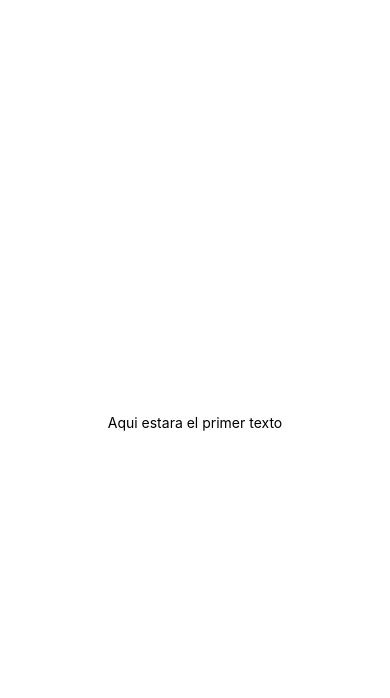
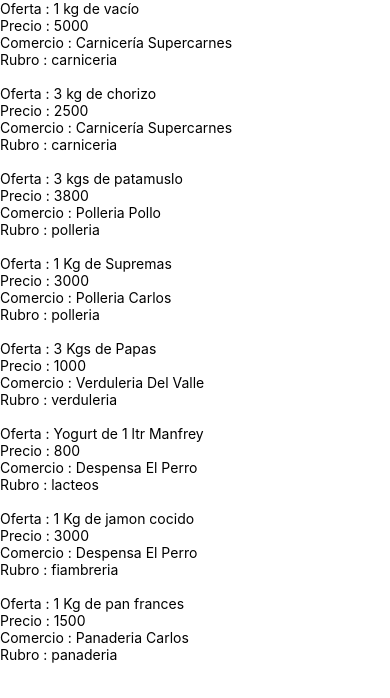
Before and after one commit to GonzaS89/lopediloteni, a React Native app: screen / in a window 390 px wide. Shown: the top 698 px of the page. Built offline with nearby package versions, Linux system fonts and the light colour scheme.

Commit message:
practicando

```diff
--- a/App.js
+++ b/App.js
@@ -1,20 +1,8 @@
 import { StatusBar } from 'expo-status-bar';
-import { StyleSheet, Text, View } from 'react-native';
+import Main from './src/componentes/Main.jsx'
 
 export default function App() {
   return (
-    <View style={styles.container}>
-      <Text>Aqui estara el primer texto</Text>
-      <StatusBar style="auto" />
-    </View>
-  );
+  <Main/>
+  )
 }
-
-const styles = StyleSheet.create({
-  container: {
-    flex: 1,
-    backgroundColor: '#fff',
-    alignItems: 'center',
-    justifyContent: 'center',
-  },
-});
--- a/package.json
+++ b/package.json
@@ -13,7 +13,8 @@
     "expo-status-bar": "~1.11.1",
     "react": "18.2.0",
     "react-native": "0.73.4",
-    "react-native-web": "~0.19.6"
+    "react-native-web": "~0.19.6",
+    "@expo/metro-runtime": "~3.1.3"
   },
   "devDependencies": {
     "@babel/core": "^7.20.0"
--- /dev/null
+++ b/src/componentes/Main.jsx
@@ -0,0 +1,16 @@
+import React from 'react';
+import Constants from 'expo-constants'
+import { View, Text } from 'react-native';
+import RepositoriosLista from './RepositoriosLista.jsx';
+
+
+const Main = () => {
+    return(
+        <View style = {{marginTop : Constants.statusBarHeight}}>
+            <RepositoriosLista/>
+        </View>
+
+    )
+}
+
+export default Main;
--- /dev/null
+++ b/src/componentes/RepositorioItem.jsx
@@ -0,0 +1,14 @@
+import React from 'react';
+import { View , Text } from 'react-native';
+
+const RepositorioItem =  (props) => (
+
+    <View key={props.id}>
+        <Text>Oferta : {props.nombre}</Text>
+        <Text>Precio : {props.precio}</Text>
+        <Text>Comercio : {props.comercio}</Text>
+        <Text>Rubro : {props.rubro}</Text>
+    </View>
+)
+
+export default RepositorioItem;
--- /dev/null
+++ b/src/componentes/RepositoriosLista.jsx
@@ -0,0 +1,18 @@
+import React from 'react'
+import { FlatList, View, Text } from 'react-native'
+import RepositorioItem from './RepositorioItem.jsx'
+import repositorios from '../data/repositorios.js'
+
+const RepositoriosLista = () => {
+    return (
+        <FlatList
+            data={repositorios}
+            ItemSeparatorComponent={() => <Text> </Text>}
+            renderItem={({ item : repo}) => (
+                <RepositorioItem { ... repo}/>
+            )}
+        />
+    )
+}
+
+export default RepositoriosLista;
--- /dev/null
+++ b/src/data/repositorios.js
@@ -0,0 +1,69 @@
+
+export default[
+    {
+        "nombre" : "1 kg de vacío",
+        "precio" : 5000,
+        "comercio" : "Carnicería Supercarnes",
+        "domicilioComercio" : "B° La Cancha",
+        "rubro" : "carniceria",
+        "id" : "778"
+    },
+    {
+        "nombre" : "3 kg de chorizo",
+        "precio" : 2500,
+        "comercio" : "Carnicería Supercarnes",
+        "domicilioComercio" : "B° La Cancha",
+        "rubro" : "carniceria",
+        "id" : "800"
+    },
+    {
+        "nombre" : "3 kgs de patamuslo",
+        "precio" : 3800,
+        "comercio" : "Polleria Pollo",
+        "domicilioComercio" : "B° La Avenida",
+        "rubro" : "polleria",
+        "id" : "454"
+    },
+    {
+        "nombre" : "1 Kg de Supremas",
+        "precio" : 3000,
+        "comercio" : "Polleria Carlos",
+        "domicilioComercio" : "B° La Cancha",
+        "rubro" : "polleria",
+        "id" : "784"
+    },
+    {
+        "imagen" : "papas",
+        "nombre" : "3 Kgs de Papas",
+        "precio" : 1000,
+        "comercio" : "Verduleria Del Valle",
+        "domicilioComercio" : "B° Tres Luces",
+        "rubro" : "verduleria",
+        "id" : "484"
+    },
+    {
+        "imagen" : "yogurt1lmanfrey",
+        "nombre" : "Yogurt de 1 ltr Manfrey",
+        "precio" : 800,
+        "comercio" : "Despensa El Perro",
+        "domicilioComercio" : "B° La Flor",
+        "rubro" : "lacteos",
+        "id" : "969"
+    },
+    {
+        "nombre" : "1 Kg de jamon cocido",
+        "precio" : 3000,
+        "comercio" : "Despensa El Perro",
+        "domicilioComercio" : "B° La Flor",
+        "rubro" : "fiambreria",
+        "id" : "960"
+    },
+    {
+        "nombre" : "1 Kg de pan frances",
+        "precio" : 1500,
+        "comercio" : "Panaderia Carlos",
+        "domicilioComercio" : "B° La Villa",
+        "rubro" : "panaderia",
+        "id" : "965"
+    }
+]
```
Also changed, not shown: 1 other file (tests, documents, lock files or other folders).
